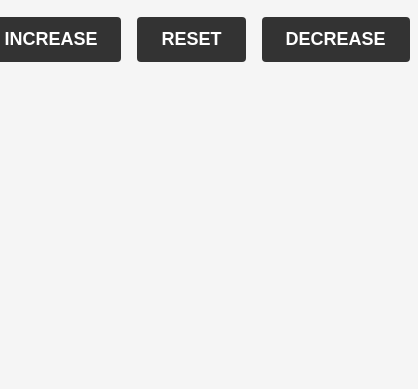
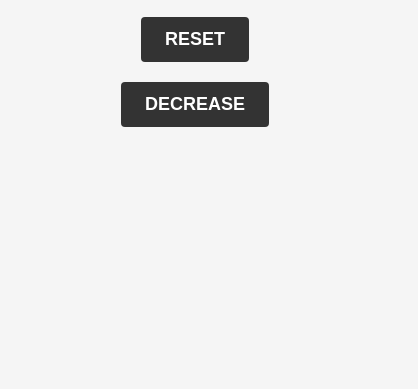
Before and after one commit to mohammadbilal200/counter, a plain HTML site: page index.html in a window 390 px wide. Shown: the part 471-860 px from the top of the page, 418 px wide, since content can reach past the window. Drawn offline with Linux system fonts and the light colour scheme.

Commit message:
Added responsiveness and disabled -ve counter

```diff
--- a/scripts.js
+++ b/scripts.js
@@ -5,8 +5,10 @@ function increment(){
     counterNumber.textContent=count;
 }
 function decrement(){
-    count--;
-    counterNumber.textContent=count;
+    if(count>0){
+        count--;
+        counterNumber.textContent=count;
+    }
 }
 function reset(){
     count=0;
--- a/styles.css
+++ b/styles.css
@@ -45,3 +45,13 @@ body {
   div button {
     display: inline-block;
   }
+  @media only screen and (max-width: 500px) {
+    div>div{
+      display: flex;
+      flex-direction: column;
+      align-items: center;
+    }
+    button{
+      margin: 10px;
+    }
+  }
```
